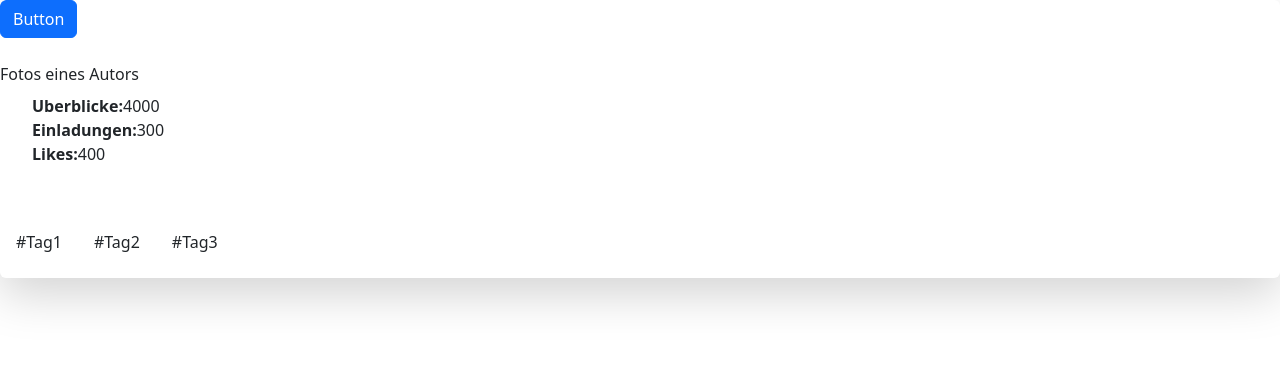
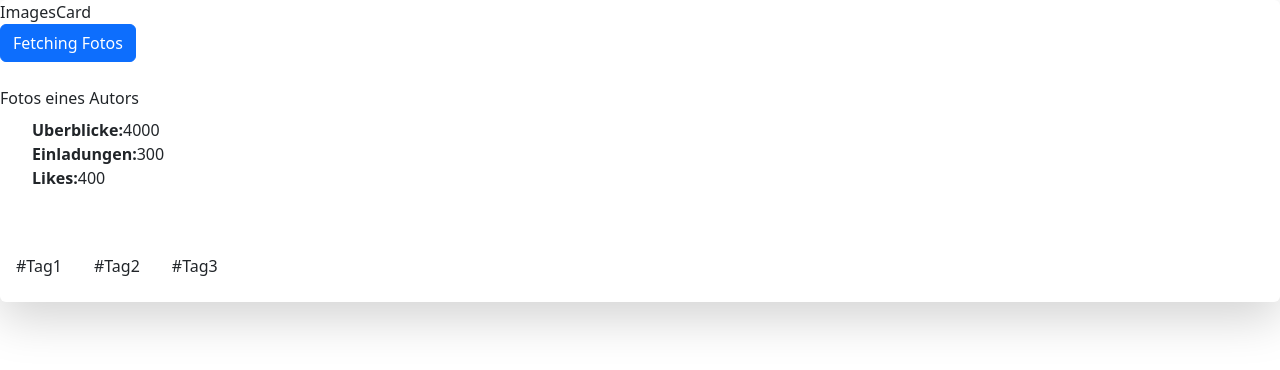
Before and after one commit to Maks-Mm/Galerie, a React (Create React App) app in the folder galerie/: page / in a window 1280 px wide. Shown: the top 370 px of the page. Built offline with nearby package versions, Linux system fonts and the light colour scheme.

Commit message:
ImageCard

```diff
--- a/galerie/src/App.js
+++ b/galerie/src/App.js
@@ -2,6 +2,7 @@ import React from "react";
 import { useState } from "react";
 import axios from "axios";
 import Images from "./components/Images";
+import ImagesCard from "./components/ImagesCard";
 
 function App() {
   const [images, setImages] = useState([]);
@@ -16,16 +17,13 @@ function App() {
 
   return (
     <div className="max-w-sm rounded overflow-hidden shadow-lg">
+      <div className="">{images.length > 0 && <Images images={images} />}</div>
+      <ImagesCard/>
       <button className="btn btn-primary btn-mb" onClick={fetchAPI}>
-        Button
+        Fetching Fotos
       </button>
       <div className="px-6 py-4">
         <div className="font-bold text-purple-500 text-xl mb-2">
-
-          <div className="photos">
-            {images.length > 0 && <Images images={images} />}
-
-          </div>
           Fotos eines Autors
         </div>
         <ul>
@@ -69,6 +67,8 @@ import axios from 'axios';
 
 /**
  https://www.youtube.com/watch?v=FiGmAI5e91M&list=PLillGF-RfqbY3c2r0htQyVbDJJoBFE6Rb&index=3
+
+ https://www.youtube.com/watch?v=edDU1tv40Sw hilfsmateriale
  time(18.44)
 
 
--- a/galerie/src/components/Images.js
+++ b/galerie/src/components/Images.js
@@ -1,13 +1,16 @@
 import React from 'react';
 import IndividualImage from './IndividualImage';
 
+
 function Images({ images }) {
-  //  console.log(images);
   return (
-    <div className="images-grid">
+    <div className="container mx-auto">
+    <div className='grid grid-cols-3 gap-4'>
+
       {images.map((image) => (
         <IndividualImage key={image.id} image={image} />
       ))}
+    </div>
     </div>
   );
 }
--- /dev/null
+++ b/galerie/src/components/ImagesCard.js
@@ -0,0 +1,11 @@
+import React from 'react'
+
+function ImagesCard() {
+  return (
+    <div>
+      ImagesCard
+    </div>
+  )
+}
+
+export default ImagesCard
```
Also changed, not shown: galerie/src/App.css (+0 -11 lines).
